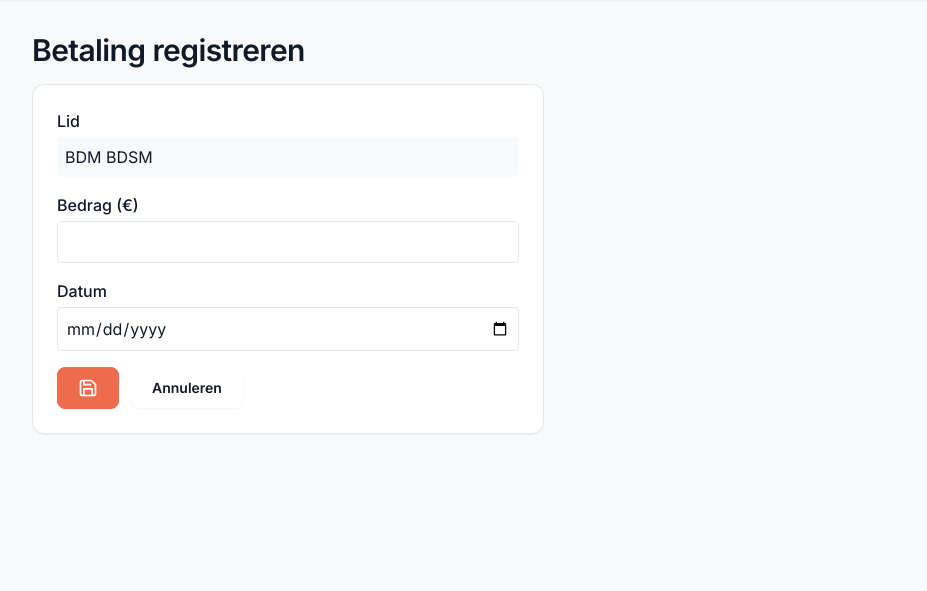
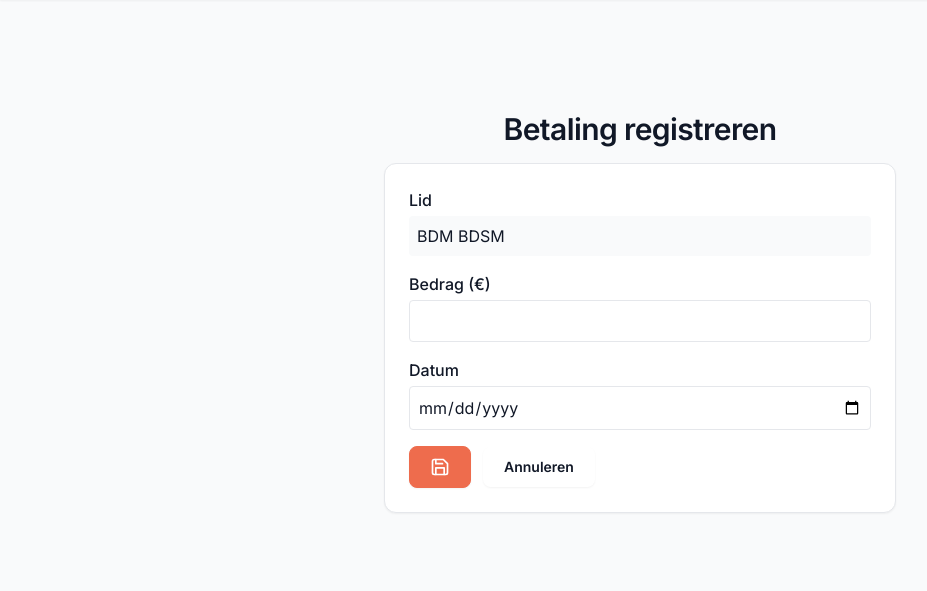
Before and after one commit to A-D-DBS-application/web-application-2025-group-37, a Flask app: template app/templates/payment_form.html in a window 1280 px wide. Shown: the part 64-655 px from the top of the page, without its empty margins (0-927 px from the left). Run offline with Flask 3, Linux system fonts and the light colour scheme; the template is opened without the code that fills it: values that come from a table or form of the project are taken from there, others are empty; some libraries are stand-ins or nearby versions.

Commit message:
Aanpassingen na feedback externe partner

```diff
--- a/app/routes.py
+++ b/app/routes.py
@@ -419,7 +419,7 @@ def members_children_assign(member_id, child_id):
 
 @main.route('/rentals')
 @login_required
-@role_required('depot_manager','finance_manager','admin')
+@finance_access_required
 def rentals_list():
     """Rentals overview page with filters"""
     from sqlalchemy import func
--- a/app/templates/base.html
+++ b/app/templates/base.html
@@ -85,10 +85,12 @@
           <span>{{ t('Leden') }}</span>
         </a>
         {% endif %}
+        {% if role in ['finance_manager','admin'] %}
         <a href="{{ url_for('main.rentals_list') }}" class="flex items-center gap-3 px-4 py-3 rounded-lg text-gray-700 hover:bg-gray-50 hover:text-brand-600 transition-all duration-200 group {{ request.endpoint=='main.rentals_list' and 'bg-brand-50 text-brand-700 font-semibold shadow-sm' or 'font-medium' }}">
           <svg class="w-5 h-5 {{ request.endpoint=='main.rentals_list' and 'text-brand-600' or 'text-gray-400 group-hover:text-brand-500' }}" fill="none" stroke="currentColor" viewBox="0 0 24 24"><path stroke-linecap="round" stroke-linejoin="round" stroke-width="2" d="M9 5H7a2 2 0 00-2 2v12a2 2 0 002 2h10a2 2 0 002-2V7a2 2 0 00-2-2h-2M9 5a2 2 0 002 2h2a2 2 0 002-2M9 5a2 2 0 012-2h2a2 2 0 012 2m-6 9l2 2 4-4"/></svg>
           <span>{{ t('Verhuringen') }}</span>
         </a>
+        {% endif %}
         {% if role in ['finance_manager','admin'] %}
         <a href="{{ url_for('main.payments_list') }}" class="flex items-center gap-3 px-4 py-3 rounded-lg text-gray-700 hover:bg-gray-50 hover:text-brand-600 transition-all duration-200 group {{ request.endpoint=='main.payments_list' and 'bg-brand-50 text-brand-700 font-semibold shadow-sm' or 'font-medium' }}">
           <svg class="w-5 h-5 {{ request.endpoint=='main.payments_list' and 'text-brand-600' or 'text-gray-400 group-hover:text-brand-500' }}" fill="none" stroke="currentColor" viewBox="0 0 24 24"><path stroke-linecap="round" stroke-linejoin="round" stroke-width="2" d="M17 9V7a2 2 0 00-2-2H5a2 2 0 00-2 2v6a2 2 0 002 2h2m2 4h10a2 2 0 002-2v-6a2 2 0 00-2-2H9a2 2 0 00-2 2v6a2 2 0 002 2zm7-5a2 2 0 11-4 0 2 2 0 014 0z"/></svg>
@@ -164,10 +166,12 @@
           <span>{{ t('Leden') }}</span>
         </a>
         {% endif %}
+        {% if session.get('user_role') in ['finance_manager','admin'] %}
         <a href="{{ url_for('main.rentals_list') }}" class="flex items-center gap-3 px-4 py-3 rounded-lg text-gray-700 hover:bg-gray-50 {{ request.endpoint=='main.rentals_list' and 'bg-brand-50 text-brand-700 font-semibold' or '' }}">
           <svg class="w-5 h-5 {{ request.endpoint=='main.rentals_list' and 'text-brand-600' or 'text-gray-400' }}" fill="none" stroke="currentColor" viewBox="0 0 24 24"><path stroke-linecap="round" stroke-linejoin="round" stroke-width="2" d="M9 5H7a2 2 0 00-2 2v12a2 2 0 002 2h10a2 2 0 002-2V7a2 2 0 00-2-2h-2M9 5a2 2 0 002 2h2a2 2 0 002-2M9 5a2 2 0 012-2h2a2 2 0 012 2m-6 9l2 2 4-4"/></svg>
           <span>{{ t('Verhuringen') }}</span>
         </a>
+        {% endif %}
         {% if session.get('user_role') in ['finance_manager','admin'] %}
         <a href="{{ url_for('main.payments_list') }}" class="flex items-center gap-3 px-4 py-3 rounded-lg text-gray-700 hover:bg-gray-50 {{ request.endpoint=='main.payments_list' and 'bg-brand-50 text-brand-700 font-semibold' or '' }}">
           <svg class="w-5 h-5 {{ request.endpoint=='main.payments_list' and 'text-brand-600' or 'text-gray-400' }}" fill="none" stroke="currentColor" viewBox="0 0 24 24"><path stroke-linecap="round" stroke-linejoin="round" stroke-width="2" d="M17 9V7a2 2 0 00-2-2H5a2 2 0 00-2 2v6a2 2 0 002 2h2m2 4h10a2 2 0 002-2v-6a2 2 0 00-2-2H9a2 2 0 00-2 2v6a2 2 0 002 2zm7-5a2 2 0 11-4 0 2 2 0 014 0z"/></svg>
--- a/app/templates/payment_form.html
+++ b/app/templates/payment_form.html
@@ -1,7 +1,9 @@
 {% extends "base.html" %}
 {% block content %}
-<h2 class="section-title text-2xl md:text-3xl font-semibold mb-4">Betaling registreren</h2>
-<div class="card p-6 max-w-lg">
+<div class="min-h-[70vh] flex flex-col justify-center">
+  <div class="max-w-lg mx-auto w-full">
+    <h2 class="section-title text-2xl md:text-3xl font-semibold mb-4 text-center">{{ t('Betaling registreren') }}</h2>
+    <div class="card p-6">
   <form method="POST" class="space-y-4">
     <div>
       <label class="block mb-1 font-medium">Lid</label>
@@ -27,5 +29,7 @@
       <a class="btn" href="{{ url_for('main.members_list') }}">Annuleren</a>
     </div>
   </form>
+    </div>
+  </div>
 </div>
 {% endblock %}
--- a/app/templates/payment_form_new.html
+++ b/app/templates/payment_form_new.html
@@ -1,8 +1,8 @@
 {% extends "base.html" %}
 {% block content %}
 
-<div class="max-w-2xl mx-auto">
-  <div class="mb-6">
+<div class="min-h-[70vh] flex flex-col justify-center">
+  <div class="max-w-2xl mx-auto w-full mb-6">
     <a href="{{ url_for('main.payments_list') }}" class="inline-flex items-center text-gray-600 hover:text-gray-900">
       <svg class="w-5 h-5 mr-2" fill="none" stroke="currentColor" viewBox="0 0 24 24">
         <path stroke-linecap="round" stroke-linejoin="round" stroke-width="2" d="M15 19l-7-7 7-7"/>
@@ -11,7 +11,7 @@
     </a>
   </div>
 
-  <div class="bg-white rounded-xl shadow-sm border border-gray-100 p-8">
+  <div class="max-w-2xl mx-auto w-full bg-white rounded-xl shadow-sm border border-gray-100 p-8">
     <h1 class="text-2xl font-bold text-gray-900 mb-6">{{ t('Nieuwe betaling registreren') }}</h1>
 
     <form method="POST" action="{{ url_for('main.payment_new') }}">
```
